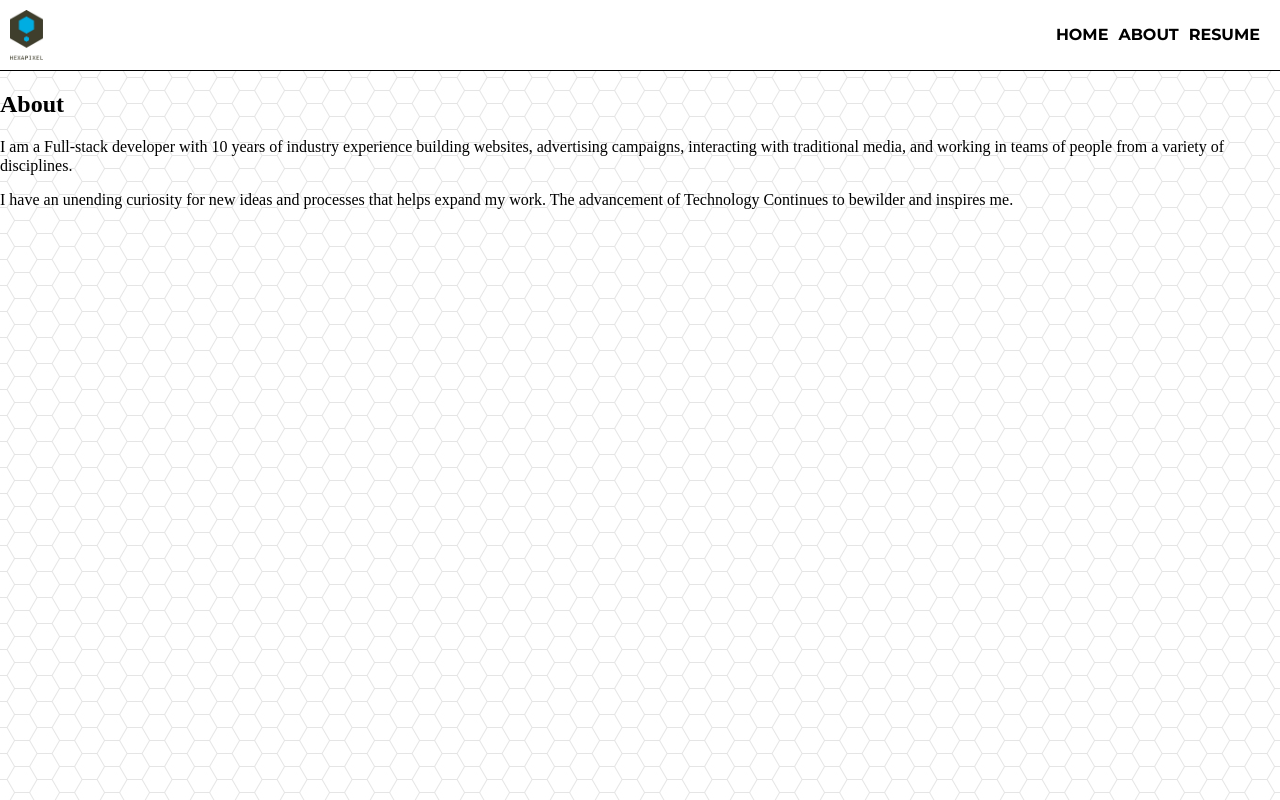
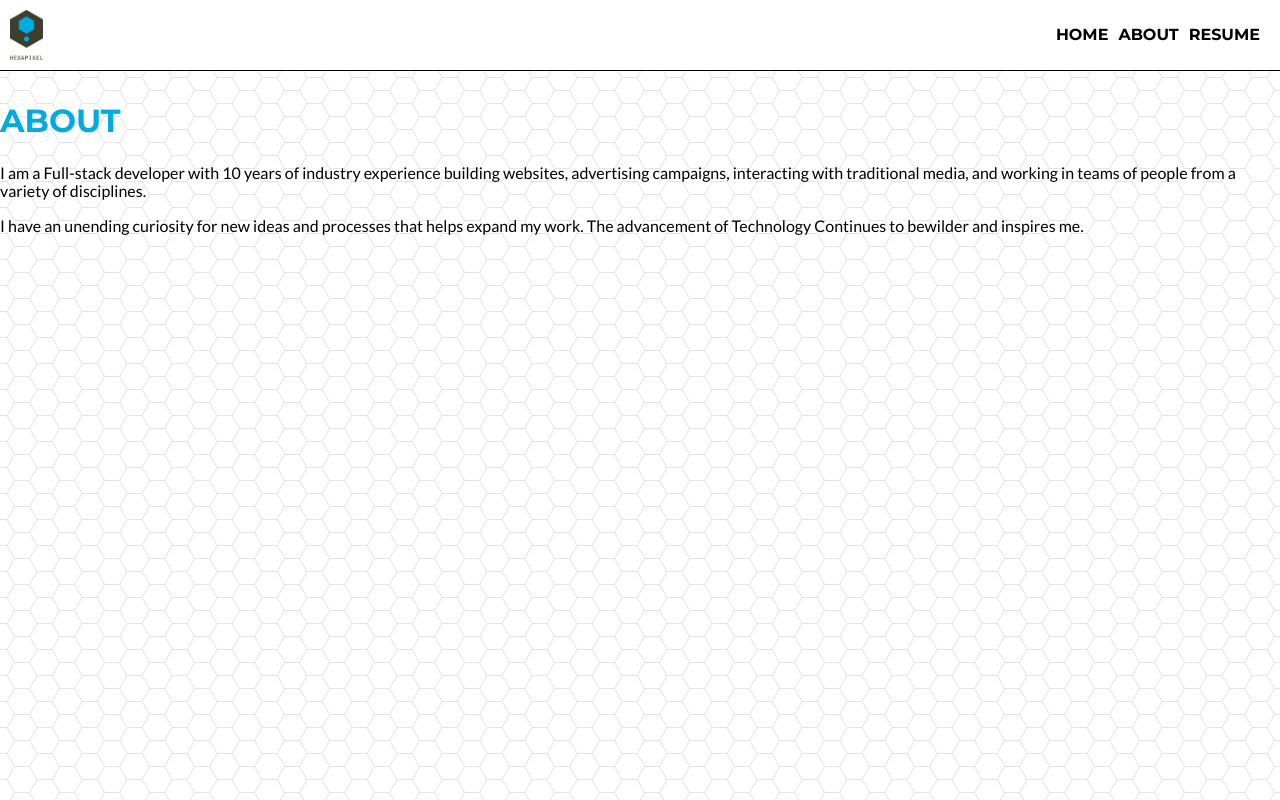
Before and after one commit to karlchvojka/Portfolio, a React app: page / in a window 1280 px wide. Built offline with nearby package versions, Linux system fonts and the light colour scheme.

Commit message:
Implemented About Section

```diff
--- a/src/GlobalStyles.js
+++ b/src/GlobalStyles.js
@@ -8,4 +8,43 @@ export const GlobalStyle = createGlobalStyle`
     background-image: url(${hexrep});
     background-repeat: repeat;
   }
+
+  h1, h2, h3, h4, h5, h6 {
+    font-family: 'Montserrat', sans-serif;
+    font-weight:700;
+    text-transform: uppercase;
+  }
+
+  h1 {
+    font-size:32px;
+  }
+
+  h2 {
+    font-size:32px;
+    margin-top:2rem;
+    margin-bottom:1.5rem;
+    color:#00abdf;
+  }
+
+  h3 {
+    font-size: 25px;
+
+  }
+
+  h4 {
+    font-size: 22px;
+  }
+
+  h5 {
+    font-size: 20px;
+  }
+
+  h6 {
+    font-size: 18px;
+  }
+
+  p {
+    font-family: 'Lato', sans-serif;
+    font-size: 16px;
+  }
 `;
```
Also changed, not shown: src/Components/Atoms/Header/index.js (added).
